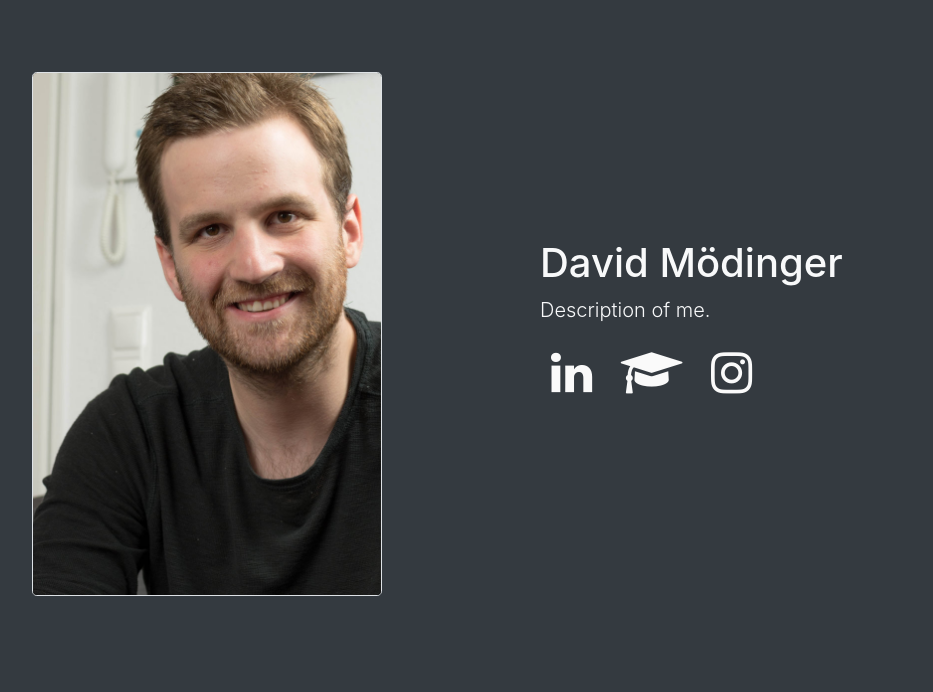
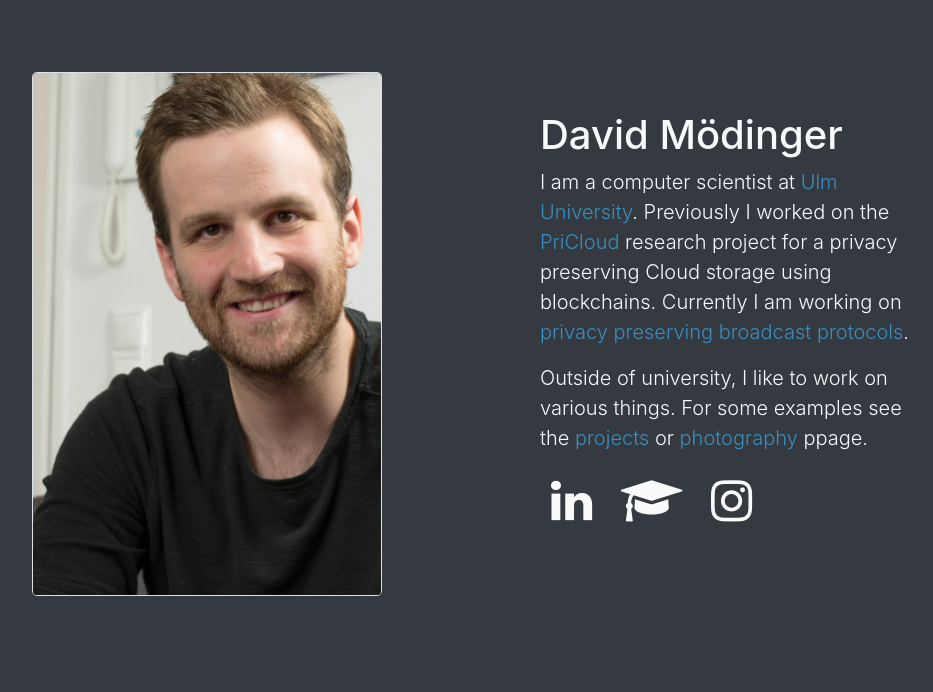
Before and after one commit to ketzu/knet-cms, a PHP site: page / in a window 1280 px wide. Shown: the part 58-750 px from the top of the page, without its empty margins (243-1176 px from the left). Run offline with PHP 8.4, Linux system fonts and the light colour scheme; data that the repository does not hold is empty.

Commit message:
Added an acutal description about myself

```diff
--- a/views/home.php
+++ b/views/home.php
@@ -10,7 +10,13 @@ require_once "util/config.php";
             <div class="px-md-5 p-3 d-flex flex-column align-items-start justify-content-center col-md-5 order-1 order-md-2">
                 <h1>David Mödinger</h1>
                 <p class="mb-3 lead">
-                    Description of me.
+                    I am a computer scientist at <a href="https://www.uni-ulm.de/index.php?id=david">Ulm University</a>.
+                    Previously I worked on the <a href="https://www.uni-ulm.de/in/vs/res/proj/pricloud/">PriCloud</a> research project for a privacy preserving Cloud storage using blockchains.
+                    Currently I am working on <a href="https://arxiv.org/abs/1807.11338">privacy preserving broadcast protocols</a>.
+                </p>
+                <p class="mb-3 lead">
+                    Outside of university, I like to work on various things.
+                    For some examples see the <a href="index.php?page=projects">projects</a> or <a href="index.php?page=photography">photography</a> ppage.
                 </p>
                 <div class="row text-muted">
                     <div class="col-12 p-2 offset-1">
```
